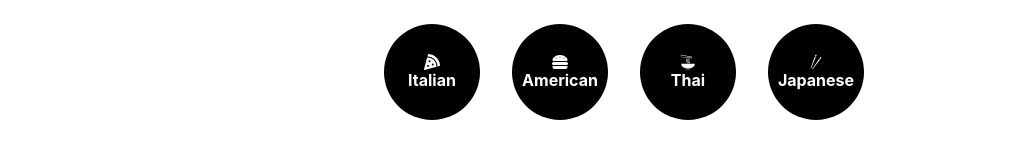
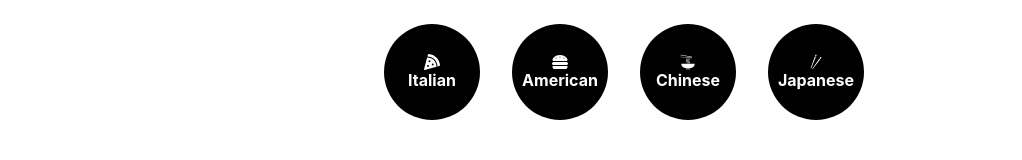
Before and after one commit to kevinj14902/Recipe-App, a React (Create React App) app: page / in a window 1280 px wide. Shown: the part 228-388 px from the top of the page, without its empty margins (0-1022 px from the left). Built offline with nearby package versions, Linux system fonts and the light colour scheme; no server answers.

Commit message:
removed animations and made minor changes to categories

```diff
--- a/src/components/Categories.jsx
+++ b/src/components/Categories.jsx
@@ -16,9 +16,9 @@ function Categories() {
             <h4>American</h4>
         </StyledLink>
 
-        <StyledLink to={"/cuisines/Thai"}>
+        <StyledLink to={"/cuisines/Chinese"}>
             <GiNoodles/>
-            <h4>Thai</h4>
+            <h4>Chinese</h4>
         </StyledLink>
 
         <StyledLink to={"/cuisines/Japanese"}>
--- a/src/pages/Home.jsx
+++ b/src/pages/Home.jsx
@@ -1,18 +1,12 @@
 import Popular from '../components/Popular';
-import {motion} from "framer-motion";
 
 import React from 'react'
 
 function Home() {
   return (
-    <motion.div
-      animate={{opacity: 1}}
-      initial={{opacity: 0}}
-      exit={{opacity: 0}}
-      transition={{duration: 0.5}}
-    >
+    <div>
         <Popular />
-    </motion.div>
+    </div>
   );
 }
 
--- a/src/pages/Searched.jsx
+++ b/src/pages/Searched.jsx
@@ -21,7 +21,12 @@ function Searched() {
   }, [params.search]);
 
   return (
-    <Grid>
+    <Grid
+      animate={{opacity: 1}}
+      initial={{opacity: 0}}
+      exit={{opacity: 0}}
+      transition={{duration: 0.5}}
+    >
       {searchedRecipes.map((item) => {
         return(
           <Card key={item.id}>
```
